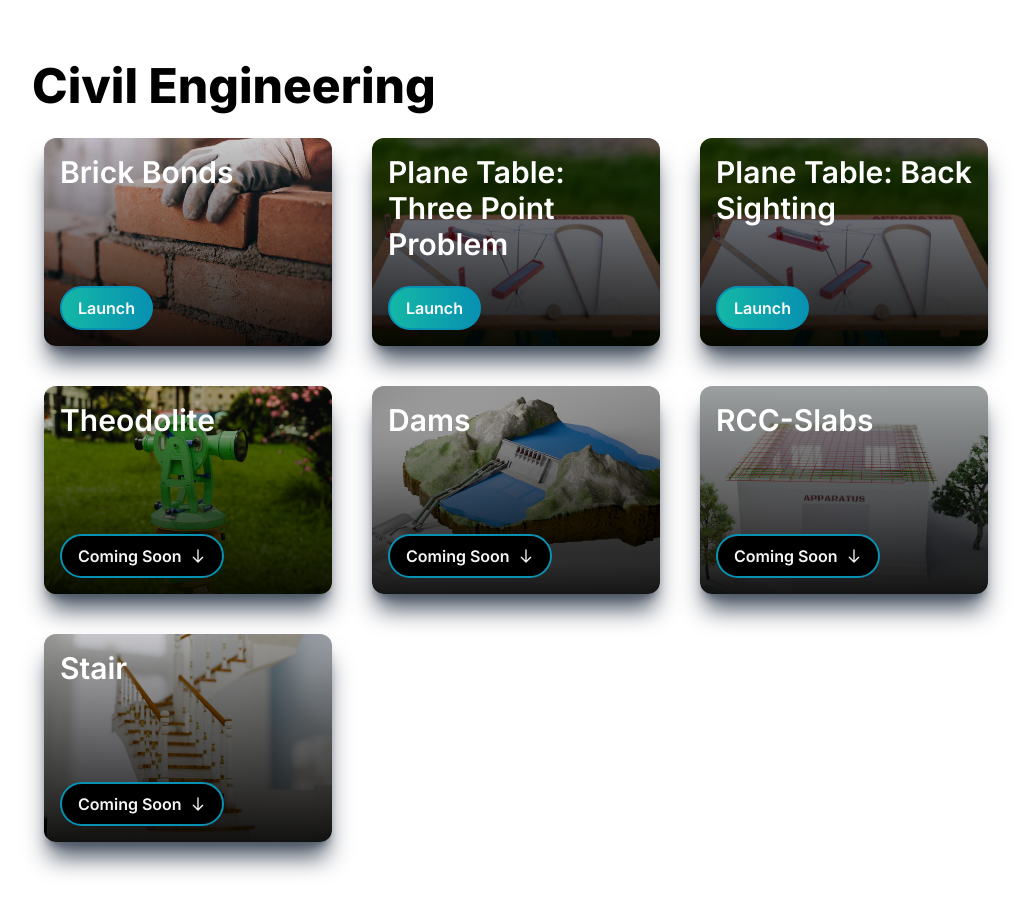
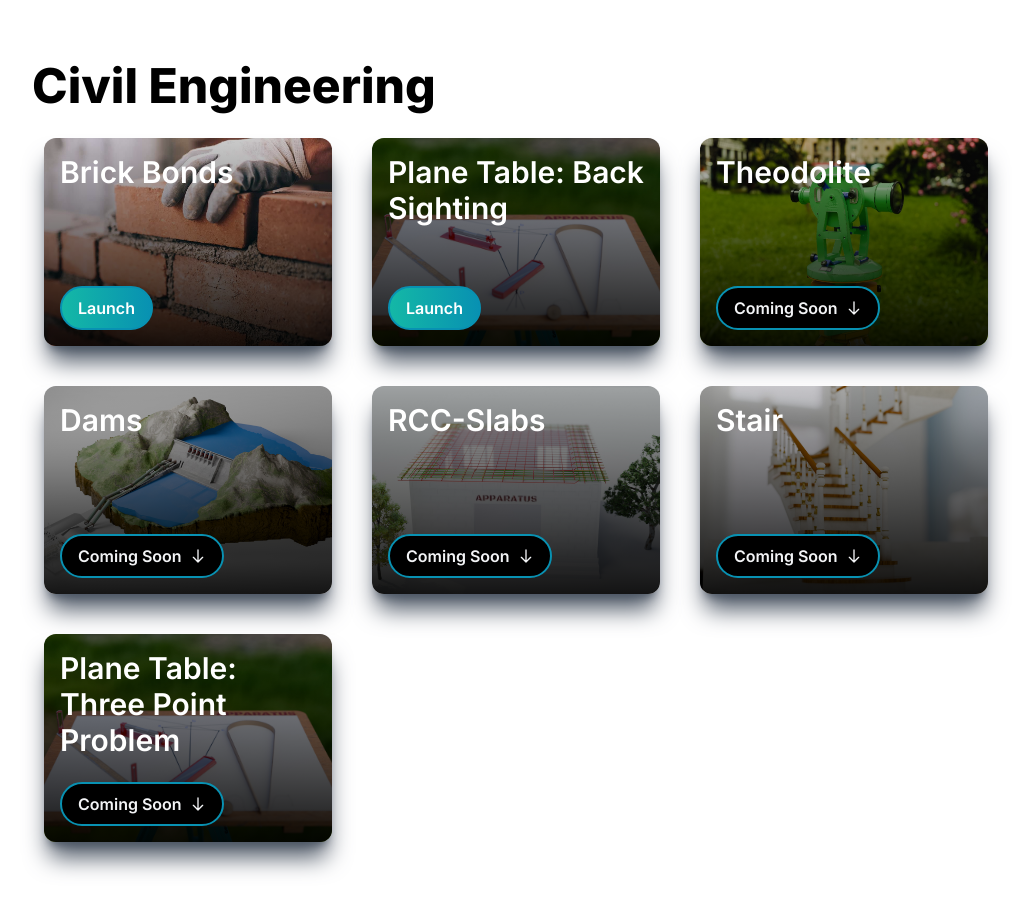
Before and after one commit to amazeacademy/virtuallab, a Next.js app: page / in a window 1280 px wide. Shown: the part 386-1298 px from the top of the page, without its empty margins (32-1063 px from the left). Built offline with nearby package versions, Linux system fonts and the light colour scheme.

Commit message:
Update Physics.tsx

```diff
--- a/src/app/Physics.tsx
+++ b/src/app/Physics.tsx
@@ -24,15 +24,7 @@ const Physics: React.FC<PhysicsProps> = ({}) => {
             isDisabled={true}
           />
         </div>
-        <div>
-          <Card
-            imageUrl={"PlaneTable_3PointProblem.jpg"}
-            title="Plane Table: Three Point Problem "
-            UnityBuildName="PlaneTable_3PointProblem"
-            SceneIndex={1}
-            isDisabled={true}
-          />
-        </div>
+
         <div>
           <Card
             imageUrl={"PlaneTable_3PointProblem.jpg"}
@@ -79,6 +71,15 @@ const Physics: React.FC<PhysicsProps> = ({}) => {
             isDisabled={false}
           />
         </div>
+        <div>
+          <Card
+            imageUrl={"PlaneTable_3PointProblem.jpg"}
+            title="Plane Table: Three Point Problem "
+            UnityBuildName="PlaneTable_3PointProblem"
+            SceneIndex={1}
+            isDisabled={false}
+          />
+        </div>
       </div>
     </>
   );
```
